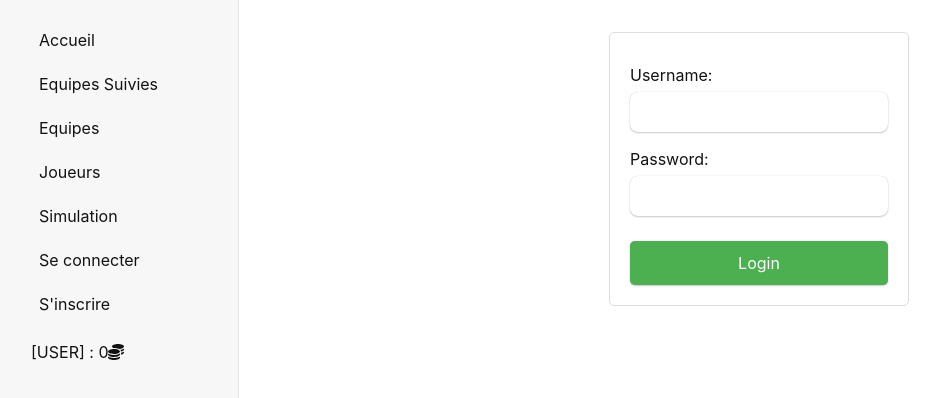
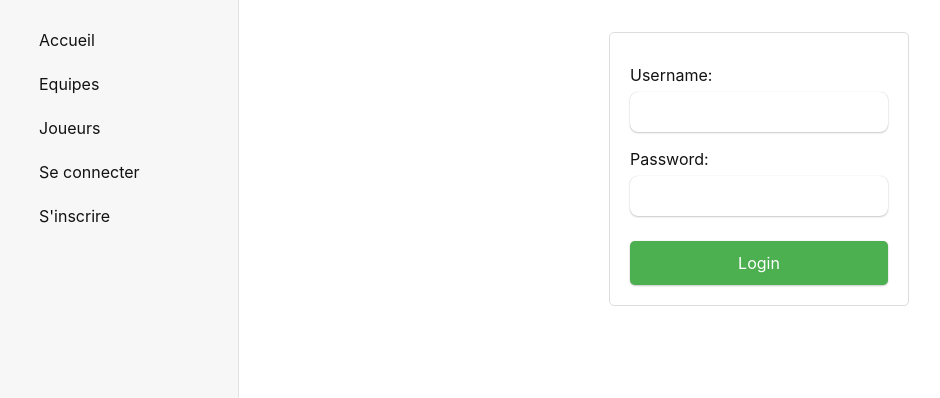
Before and after one commit to BastienKatus/Predictia, a React (Create React App) app in the folder front/: page /login in a window 1280 px wide. Shown: the top 398 px of the page, without its empty margins (1-941 px from the left). Built offline with nearby package versions, Linux system fonts and the light colour scheme.

Commit message:
[feature] Register, Login & Gestion connexion

```diff
--- a/front/src/components/Home.jsx
+++ b/front/src/components/Home.jsx
@@ -1,14 +1,23 @@
 import React, { useState } from 'react';
+import { useSelector } from 'react-redux';
 import MatchTable from './MatchTable'
 
 const Home = () => {
+  const userReducer = useSelector(state => state.userReducer)
 
   return (
     <>
-    connecté :
-    <MatchTable followed={'OL'}/>
-    pas connecté :
-    <MatchTable/>
+    {
+      userReducer.currentUser !== null ? (
+        <>
+        <MatchTable followed={'OL'}/>
+        </>
+      ) : (
+        <>
+        <MatchTable/>
+        </>
+      )
+    }
     </>
   );
 };
--- a/front/src/components/LoginForm.jsx
+++ b/front/src/components/LoginForm.jsx
@@ -1,6 +1,13 @@
 import React, { useState } from 'react';
+import { logIn } from '../redux/actions';
+import { useNavigate } from "react-router-dom";
+import { useDispatch } from 'react-redux';
 
 const LoginForm = () => {
+
+  const navigate = useNavigate();
+  const dispatch = useDispatch();
+
   const [username, setUsername] = useState('');
   const [password, setPassword] = useState('');
 
@@ -12,12 +19,25 @@ const LoginForm = () => {
     setPassword(e.target.value);
   };
 
-  const handleSubmit = (e) => {
+  function handleRouting() {
+    navigate("/");
+  }
+
+  const handleSubmit = async (e) => {
     e.preventDefault();
-    console.log('Username:', username);
-    console.log('Password:', password);
-    setUsername('');
-    setPassword('');
+
+    fetch('/auth/login', {
+      method: 'POST',
+      headers: {
+          'Content-Type': 'application/json',
+      },
+      body: JSON.stringify({"username": username,"password": password}),
+    })
+    .then((response) => response.json())
+    .then((data) => {
+      dispatch(logIn(data.username));
+      handleRouting()
+    })
   };
 
   return (
--- a/front/src/components/RegisterForm.jsx
+++ b/front/src/components/RegisterForm.jsx
@@ -37,24 +37,20 @@ const RegistrationForm = () => {
 
   const handleSubmit = async (e) => {
     e.preventDefault();
-    const response = await fetch('/auth/register', {
-          method: 'POST',
-          headers: {
-              'Content-Type': 'application/json',
-          },
-          body: JSON.stringify({"username": username,"password": password, "firstname": firstname, "lastname": lastname, "mail": mail}),
-      });
-      console.log(response)
-    /*fetch('http://localhost:8080/auth/register', {
+
+    fetch('/auth/register', {
       method: 'POST',
       headers: {
           'Content-Type': 'application/json',
       },
       body: JSON.stringify({"username": username,"password": password, "firstname": firstname, "lastname": lastname, "mail": mail}),
     })
-        .then(response => response.json())
-        .then(json => console.log(json, '. Votre Utilisateur a été créé, vous pouvez vous connecter'))*/
+    .then((response) => {
+      if (response.ok) {
         handleRouting()
+      }
+    })
+
 
     setFirstname('');
     setLastname('');
--- a/front/src/redux/actions.js
+++ b/front/src/redux/actions.js
@@ -1,9 +1,4 @@
-const buy = () => {
-    return (dispatch) => (
-        dispatch({
-            type: "BUY",
-            payload: 1,
-        })
-    )
-}
-export default buy;
+export const logIn = (username) => ({
+    type: 'LOG_IN',
+    payload: username
+});
--- a/front/src/redux/reducer.js
+++ b/front/src/redux/reducer.js
@@ -1,24 +1,21 @@
 import { combineReducers } from "redux"
 
-const initial = {
-    price: 0,
-}
-export const buyReducer=(state=initial, action) => {
-    const{type, payload} = action
-    switch(type){
-        case "buy":
-            return {
-                price: state.price+payload.price
-            }
-        case "sell":
-            return{
-                price: state.price-payload.price
-            }
+const initialState = {
+    currentUser: null
+};
+
+export const userReducer = (state = initialState, action) => {
+    switch (action.type) {
+        case 'LOG_IN':
+        return {
+            ...state,
+            currentUser: action.payload
+        };
         default:
-            return state
+        return state;
     }
-}
+};
 
 export default combineReducers({
-    buyReducer,
+    userReducer,
 })
--- a/front/src/routes/root.jsx
+++ b/front/src/routes/root.jsx
@@ -1,11 +1,11 @@
 import { Outlet, Link } from "react-router-dom";
 import { useSelector } from 'react-redux';
 import { FontAwesomeIcon } from '@fortawesome/react-fontawesome';
-import { faCoins } from '@fortawesome/free-solid-svg-icons';
+import { faUser } from '@fortawesome/free-solid-svg-icons';
 
 
 export default function Root(props) {
-  const buyReducer = useSelector(state => state.buyReducer)
+  const userReducer = useSelector(state => state.userReducer)
   return (
     <>
       <div id="sidebar">
@@ -14,25 +14,36 @@ export default function Root(props) {
             <li>
               <Link to={`/`}>Accueil</Link>
             </li>
+            {userReducer.currentUser !== null &&
             <li>
               <Link to={`/teams_followed`}>Equipes Suivies</Link>
             </li>
+            }
             <li>
               <Link to={`/teams`}>Equipes</Link>
             </li>
             <li>
               <Link to={`/players`}>Joueurs</Link>
             </li>
+
+            {userReducer.currentUser !== null ? (
+                    <>
                     <li>
                       <Link to={`/simulation`}>Simulation</Link>
                     </li>
+                    </>
+                ) : (
+                    <>
                     <li>
                       <Link to={`/login`}>Se connecter</Link>
                     </li>
                     <li>
                       <Link to={`/register`}>S'inscrire</Link>
                     </li>
-            <p>[USER] : {buyReducer.price}<FontAwesomeIcon icon={faCoins} /></p>
+                    </>
+                )
+            }
+            {userReducer.currentUser !== null && <p><FontAwesomeIcon icon={faUser} />  {userReducer.currentUser}</p>}
           </ul>
         </nav>
       </div>
```
Lines whose indentation alone changed are shown as unchanged.
